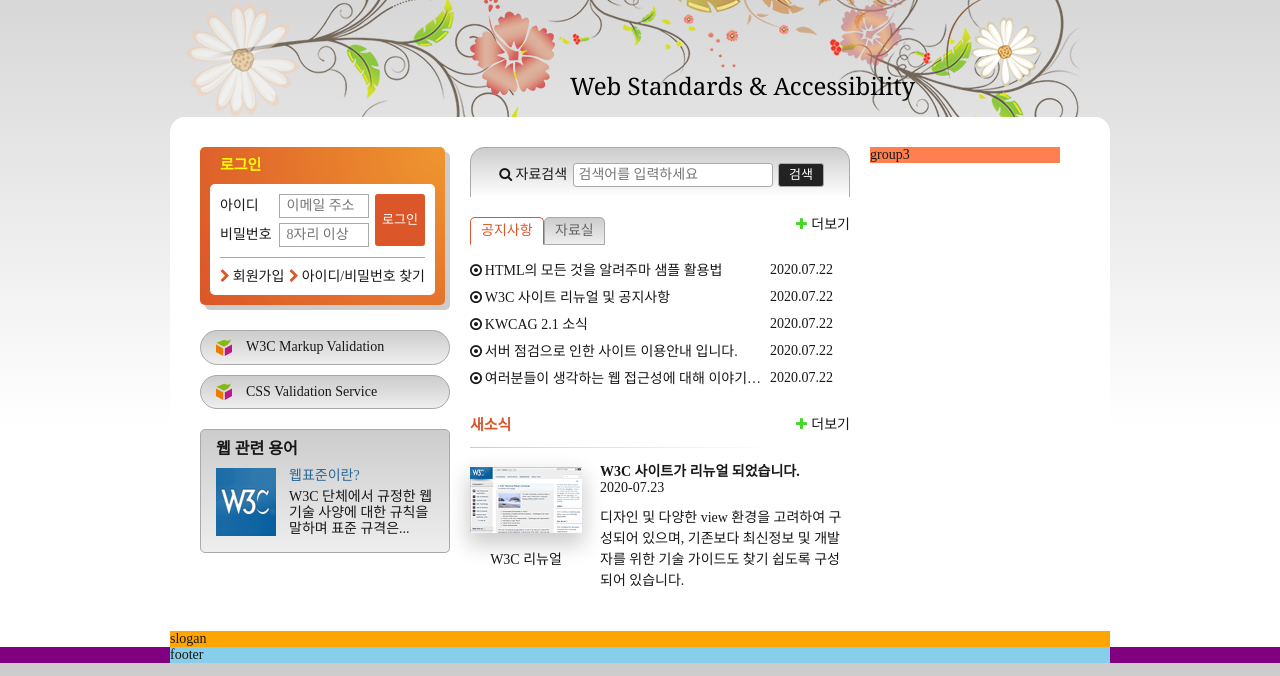
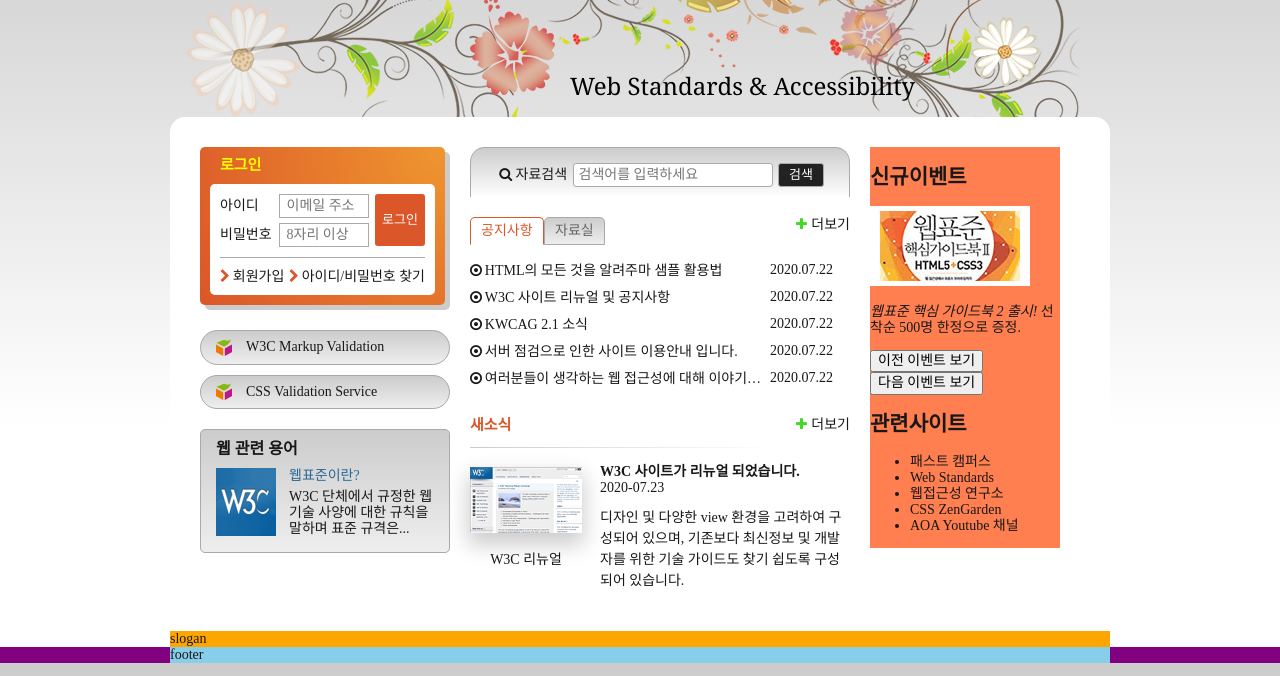
Before and after one commit to hyacinta/HTML_CSS_17th, a plain HTML site: page index.html in a window 1280 px wide. Shown: the part 124-800 px from the top of the page. Drawn offline with Linux system fonts and the light colour scheme; a web font is replaced by a local one.

Commit message:
신규이벤트 및 관련 사이트 마크업 완료

```diff
--- a/index.html
+++ b/index.html
@@ -191,7 +191,36 @@
           <a href="#" class="news-more icon-plus">더보기</a>
         </section>
       </div>
-      <div class="group group3">group3</div>
+      <div class="group group3">
+        <div class="gradient-box">
+          <section class="event">
+            <h2 class="event-heading">신규<span>이벤트</span></h2>
+            <div id="eventDetail">
+              <p class="event-thumbnail">
+                <img src="./images/free_gift.gif" alt="이벤트 경품 - 웹표준 핵심가이드북2 도서 증정">
+              </p>
+              <p class="event-brief">
+                <em>웹표준 핵심 가이드북 2 출시!</em>
+                선착순 500명 한정으로 증정.
+              </p>
+            </div>
+            <div class="btn-wrap">
+              <button class="btn-prev">이전 이벤트 보기</button>
+              <button class="btn-next">다음 이벤트 보기</button>
+            </div>
+          </section>
+          <section class="relrated">
+            <h2 class="relrated-heading">관련<span>사이트</span></h2>
+            <ul class="related-list">
+              <li><a href="#" target="_blank">패스트 캠퍼스</a></li>
+              <li><a href="#" target="_blank">Web Standards</a></li>
+              <li><a href="#" target="_blank">웹접근성 연구소</a></li>
+              <li><a href="#" target="_blank">CSS ZenGarden</a></li>
+              <li><a href="#" target="_blank">AOA Youtube 채널</a></li>
+            </ul>
+          </section>
+        </div>
+      </div>
     </main>
     <article class="slogan">slogan</article>
     <div class="footer-bg">
```
Also changed, not shown: 1 other file.
